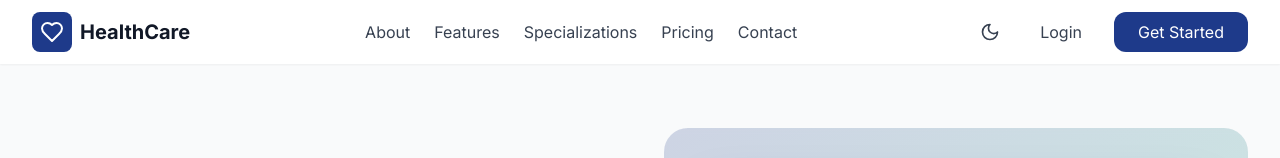
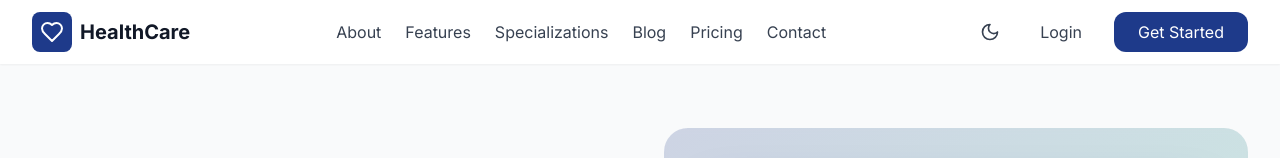
Before and after one commit to Barento999/advanced_hms, a React (Vite) app in the folder frontend/: page / in a window 1280 px wide. Shown: the top 158 px of the page. Built offline with nearby package versions, Linux system fonts and the light colour scheme; no server answers.

Commit message:
feat: add blog navigation links to landing page navbar and footer

```diff
--- a/frontend/src/pages/LandingPage.jsx
+++ b/frontend/src/pages/LandingPage.jsx
@@ -615,6 +615,11 @@ const LandingPage = () => {
                 className="text-gray-700 dark:text-slate-300 hover:text-primary transition-colors">
                 Specializations
               </a>
+              <Link
+                to="/blog"
+                className="text-gray-700 dark:text-slate-300 hover:text-primary transition-colors">
+                Blog
+              </Link>
               <a
                 href="#pricing"
                 className="text-gray-700 dark:text-slate-300 hover:text-primary transition-colors">
@@ -682,6 +687,12 @@ const LandingPage = () => {
                   className="text-gray-700 dark:text-slate-300 hover:text-primary transition-colors px-4 py-2">
                   Specializations
                 </a>
+                <Link
+                  to="/blog"
+                  onClick={() => setMobileMenuOpen(false)}
+                  className="text-gray-700 dark:text-slate-300 hover:text-primary transition-colors px-4 py-2">
+                  Blog
+                </Link>
                 <a
                   href="#pricing"
                   onClick={() => setMobileMenuOpen(false)}
@@ -1939,6 +1950,13 @@ const LandingPage = () => {
                     className="hover:text-white transition-colors">
                     About Us
                   </a>
+                </li>
+                <li>
+                  <Link
+                    to="/blog"
+                    className="hover:text-white transition-colors">
+                    Blog
+                  </Link>
                 </li>
                 <li>
                   <a
```
